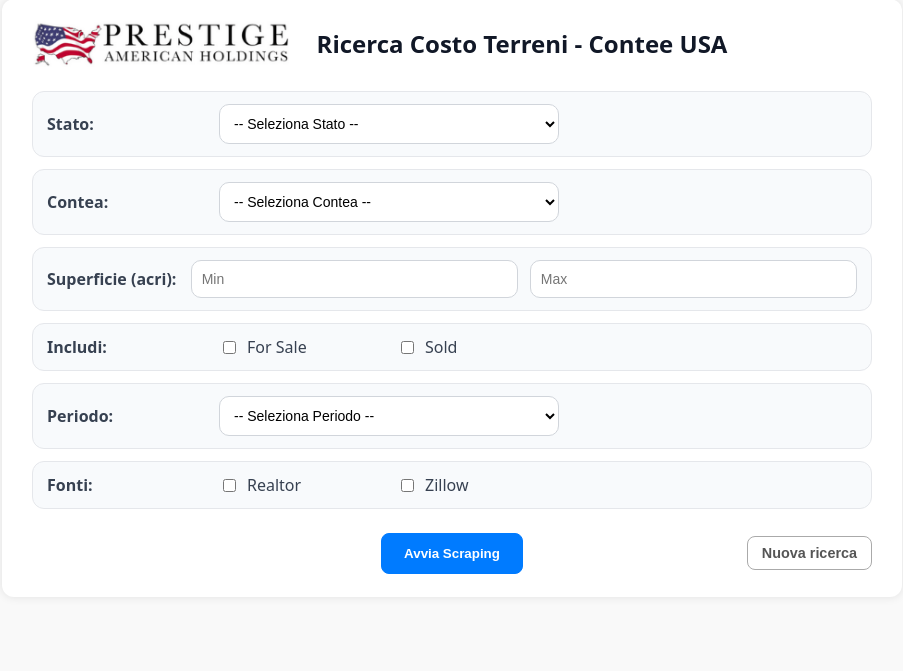
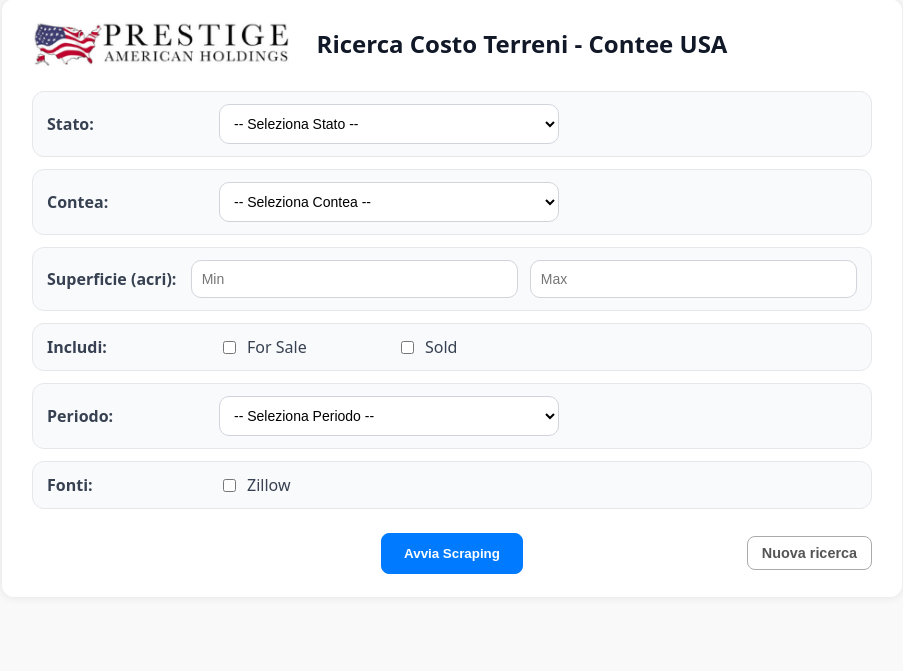
Before and after one commit to Gh-282565/scraping_cloud_final, a Flask app: page / in a window 1280 px wide. Shown: the part 102-773 px from the top of the page, without its empty margins (188-1091 px from the left). Run offline with Flask 3, Linux system fonts and the light colour scheme; parts of the project's set-up code (start-up, migrations or seed data) failed here and were passed over.

Commit message:
Update index.html

```diff
--- a/templates/index.html
+++ b/templates/index.html
@@ -174,7 +174,7 @@
       <div class="form-row">
         <label>Fonti:</label>
         <div class="checks">
-          <label><input type="checkbox" name="use_realtor"> Realtor</label>
+          <!-- <label><input type="checkbox" name="use_realtor"> Realtor</label> -->
           <label><input type="checkbox" name="use_zillow"> Zillow</label>
         </div>
       </div>
```
